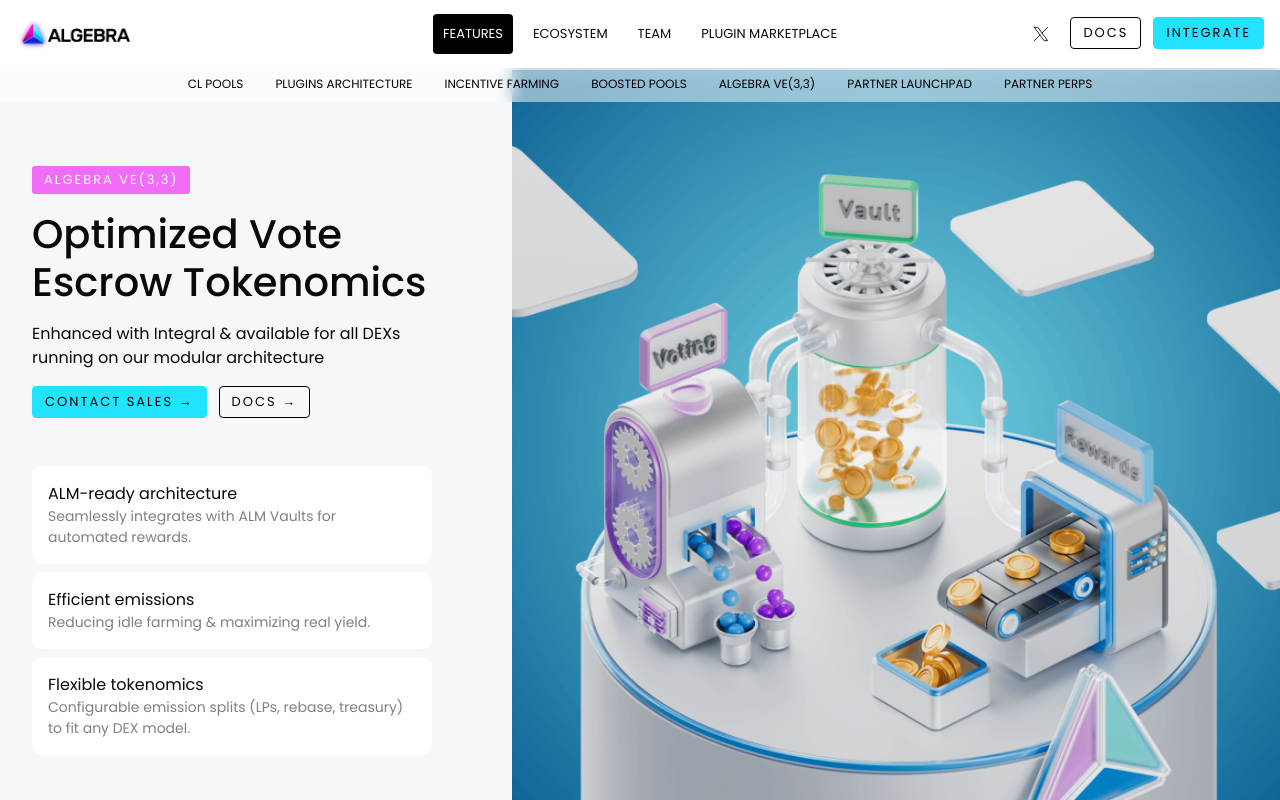
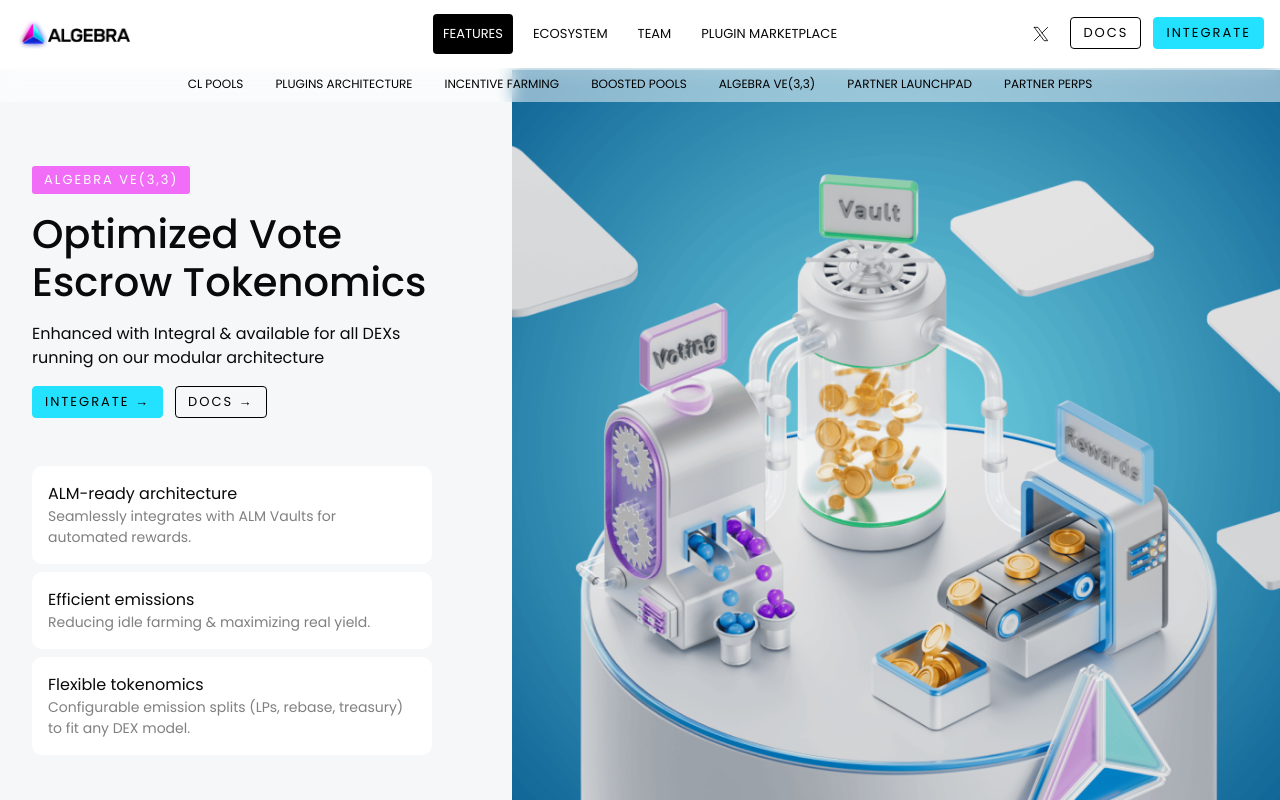
Before and after one commit to lilchizh/landing-2026, a Next.js app: page /features/ve-33 in a window 1280 px wide. Shown: the top 800 px of the page. Built offline with nearby package versions, Linux system fonts and the light colour scheme.

Commit message:
contact sales => integrate

```diff
--- a/app/features/components/feature-layout.tsx
+++ b/app/features/components/feature-layout.tsx
@@ -36,7 +36,7 @@
                     <div className="mb-4 text-h5 xl:text-h3">{title}</div>
                     <div className="mb-4 text-body-m whitespace-pre-wrap">{description}</div>
                     <div className="flex mb-12 gap-3 whitespace-nowrap">
-                        <PrimaryButton onClick={() => setOpen(true)} classes="!p-3 !h-8 !text-black">Contact Sales →</PrimaryButton>
+                        <PrimaryButton onClick={() => setOpen(true)} classes="!p-3 !h-8 !text-black">Integrate →</PrimaryButton>
                         { docsLink && <SecondaryHollowButton out href={docsLink} classes="!p-3 !h-8">Docs →</SecondaryHollowButton> }
                     </div>
                     <div className="mb-4 text-body-m">{additionalDescription}</div>
```
